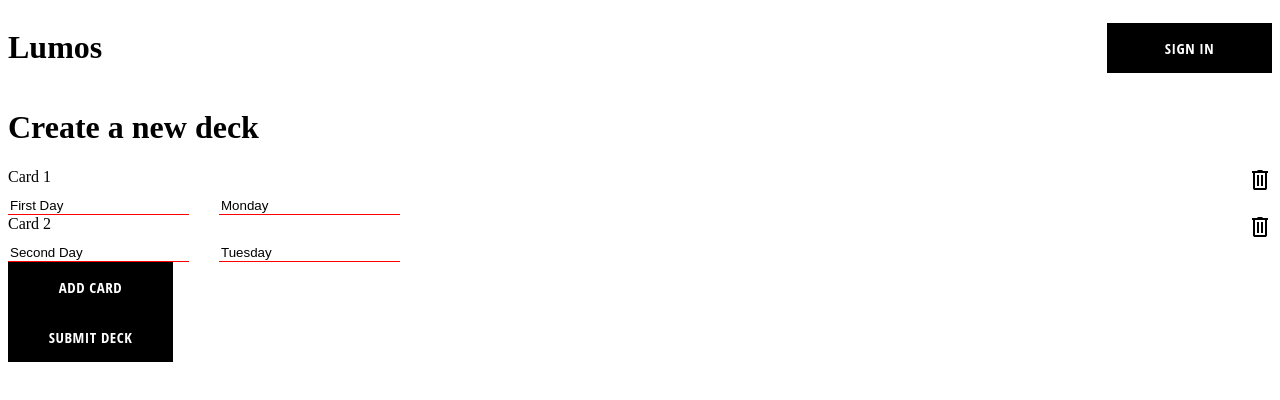
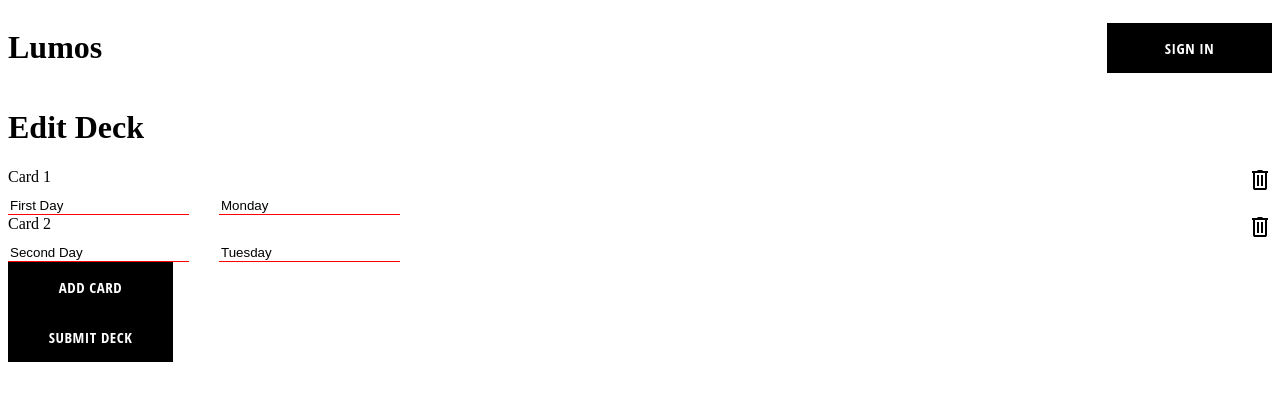
Before and after one commit to vvalentinv/Lumos-LL-Final, a React (Create React App) app in the folder client/: page /editdeck/1 in a window 1280 px wide. Shown: the top 400 px of the page. Built offline with nearby package versions, Linux system fonts and the light colour scheme; no server answers.

Commit message:
Save for getEditMode.

```diff
--- a/client/src/pages/create-deck-page/create-deck-page.component.jsx
+++ b/client/src/pages/create-deck-page/create-deck-page.component.jsx
@@ -14,14 +14,12 @@ const CreateDeckPage = () => {
 
     console.log(deckid)
 
-    // useEffect(() => {
-    //     setEdit(
-    //         deckid ? true : false
-    //     )
-    //     if (editMode) async fetch of existing I'th Deck Cards from DB
-    //     and update cardList state in Redux store
-    //     FETCH_DECK_CARDS redux action
-    // }, [deckid])
+    useEffect(() => {
+        setEditMode(deckid ? true : false)
+        // if (editMode) async fetch of existing I'th Deck Cards from DB
+        // and update cardList state in Redux store
+        // FETCH_DECK_CARDS redux action thunk
+    }, [deckid])
 
     const dispatch = useDispatch();
     const selCardList = useSelector(state => state.cardList);
@@ -39,7 +37,10 @@ const CreateDeckPage = () => {
 
     return (
         <div className='create-deck-page'>
-            <h1 className='title-header'>Create a new deck</h1>
+            {editMode
+                ? <h1 className='title-header'>Edit Deck</h1>
+                : <h1 className='title-header'>Create a new deck</h1>
+            }
             <div className='card-container'>
                 {cardList.map((card) => {
 
```
